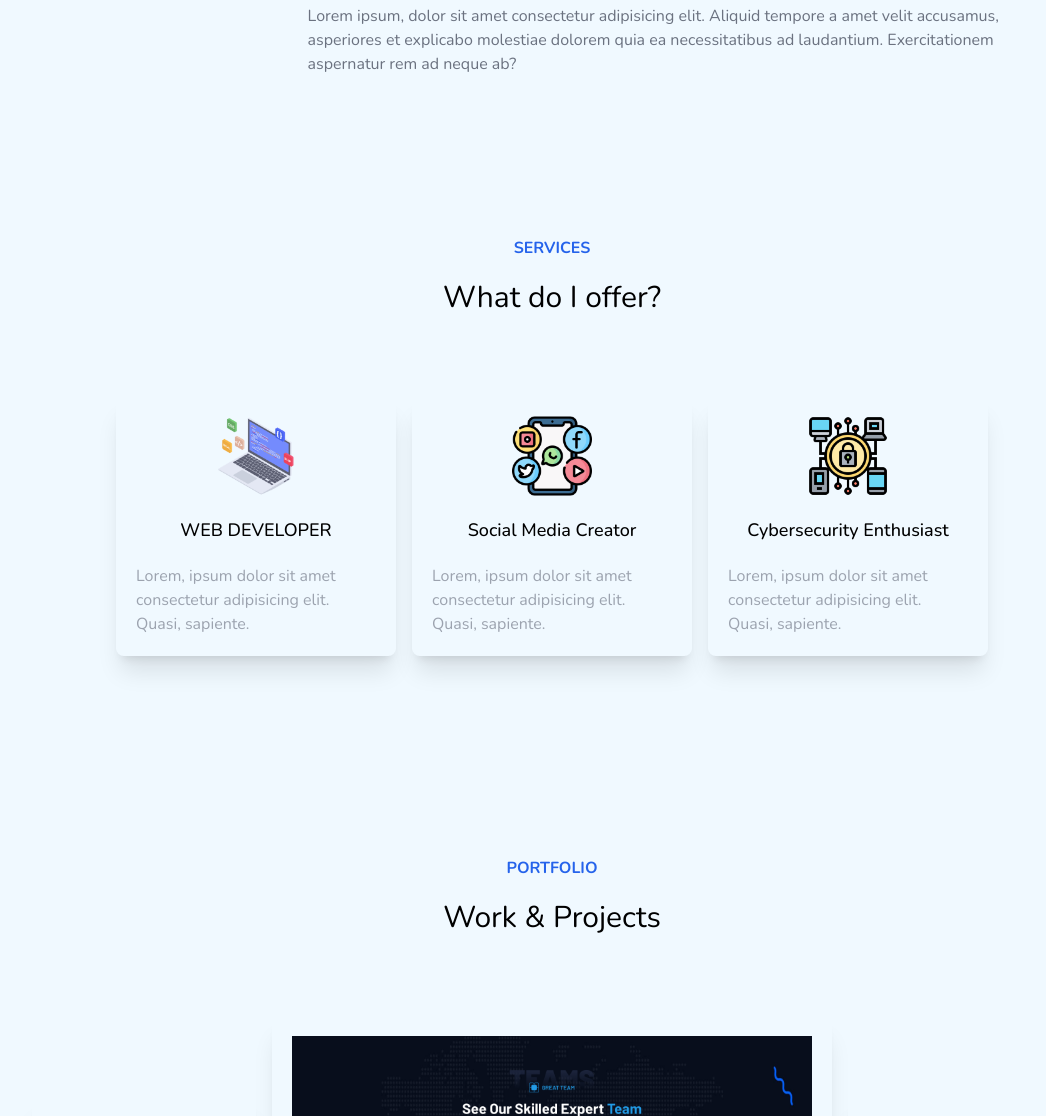
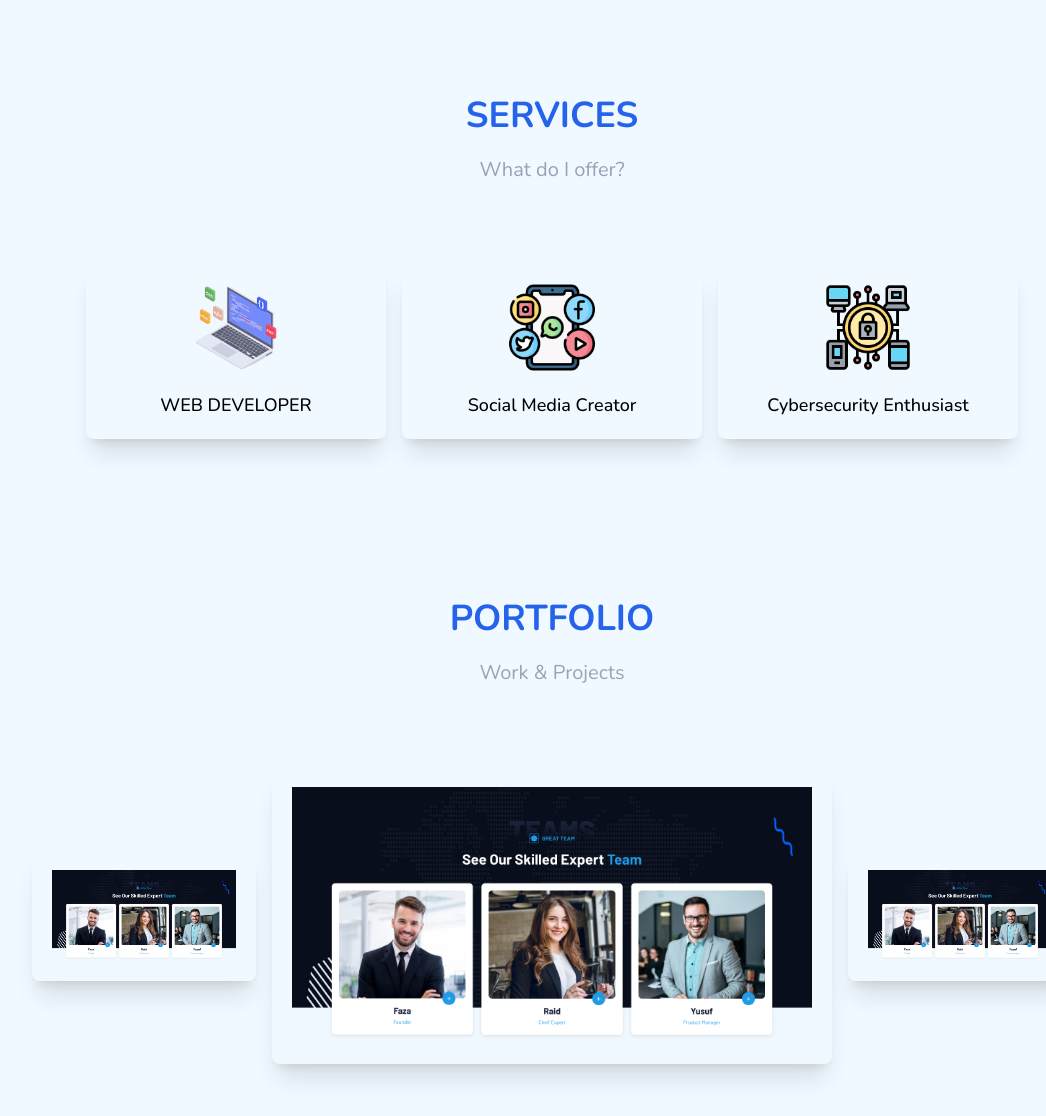
Before and after one commit to fazaram/portofolio_faza, a website: page index.html in a window 1280 px wide. Shown: the part 1428-2544 px from the top of the page, without its empty margins (88-1134 px from the left). Drawn offline with nearby package versions, Linux system fonts and the light colour scheme.

Commit message:
update index porto

```diff
--- a/index.html
+++ b/index.html
@@ -34,7 +34,7 @@
             <!-- <li class="hover:text-gray-500"><a href="#contact">contact</a></li> -->
           </ul>
           <img
-            src="./img/moon-3000995_640-removebg-preview.png"
+            src="./img/ChatGPT_Image_Jul_5__2025__10_34_29_PM-removebg-preview.png"
             alt=""
             class="w-14 cursor-pointer hidden md:block"
           />
@@ -159,25 +159,19 @@
             </div>
           </div>
           <!-- right -->
-          <div class="my-auto flex flex-col gap-5">
-            <h1 class="text-sky-600 font-bold md:text-2xl">ABOUT ME</h1>
-            <h1 class="text-3xl font-medium">Better Design</h1>
+          <div class="w-3/4 my-auto flex flex-col gap-5">
+            <h1 class="text-sky-600 font-bold md:text-4xl">ABOUT ME</h1>
+            <h1 class="text-xl font-light">Better Design</h1>
             <div class="flex flex-wrap items-center gap-2">
               <img src="./img/canva-icon.png" alt="" class="w-10 mb-2" />
               <img src="./img/capcut-icon.png" alt="" class="w-10 mb-2">
               <img src="./img/figma-icon.png" alt="" class="w-10 mb-2">
             </div>
-            <h1 class="text-3xl font-medium">Better Experience</h1>
+            <h1 class="text-xl font-light">Better Experience</h1>
             <p class="left-0">
               <a href="https://skillicons.dev">
                 <img src="https://skillicons.dev/icons?i=php,html,css,javascript,bootstrap,laravel,tailwind,react&theme=light" />
               </a>
-            </p>
-            <p class="text-gray-500">
-              Lorem ipsum, dolor sit amet consectetur adipisicing elit. Aliquid
-              tempore a amet velit accusamus, asperiores et explicabo molestiae
-              dolorem quia ea necessitatibus ad laudantium. Exercitationem
-              aspernatur rem ad neque ab?
             </p>
           </div>
         </div>
@@ -185,11 +179,11 @@
     </div>
     <!-- services -->
      <div id="service">
-      <div  class="container mx-auto p-20 flex flex-col items-center gap-10">
+      <div  class="container mx-auto p-10 flex flex-col items-center gap-10">
         <!-- top -->
         <div class="flex flex-col items-center gap-5">
-          <h1 class="text-blue-600 font-bold">SERVICES</h1>
-          <h1 class="text-3xl">What do I offer?</h1>
+          <h1 class="text-blue-600 font-bold  md:text-4xl">SERVICES</h1>
+          <h1 class="text-xl text-slate-400">What do I offer?</h1>
         </div>
           <!-- botton -->
            <div class="p-3 sm:p-0 flex flex-wrap items-center justify-center">
@@ -197,19 +191,19 @@
              <div class="w-full md:w-4/12 lg:w-1/4 shadow-xl rounded-lg p-5 my-3 md:my-10 flex flex-col items-center gap-5 m-2">
               <img  src="./img/web-development.png" alt="" class="w-1/3">
               <h1 class="font-medium text-lg">WEB DEVELOPER</h1>
-              <p class="text-gray-400">Lorem, ipsum dolor sit amet consectetur adipisicing elit. Quasi, sapiente.</p>
+              <p class="text-gray-400 hidden">Lorem, ipsum dolor sit amet consectetur adipisicing elit. Quasi, sapiente.</p>
              </div>
             <!-- card -->
              <div class="w-full md:w-4/12 lg:w-1/4 shadow-xl rounded-lg p-5 my-3 md:my-10 flex flex-col items-center gap-5 m-2">
               <img src="./img/social-media.png" alt="" class="w-1/3">
               <h1 class="font-medium text-lg">Social Media Creator</h1>
-              <p class="text-gray-400">Lorem, ipsum dolor sit amet consectetur adipisicing elit. Quasi, sapiente.</p>
+              <p class="text-gray-400 hidden">Lorem, ipsum dolor sit amet consectetur adipisicing elit. Quasi, sapiente.</p>
              </div>
             <!-- card -->
              <div class="w-full md:w-4/12 lg:w-1/4 shadow-xl rounded-lg p-5 my-3 md:my-10 flex flex-col items-center gap-5 m-2">
               <img src="./img/cyber-security.png" alt="" class="w-1/3">
               <h1 class="font-medium text-lg">Cybersecurity Enthusiast</h1>
-              <p class="text-gray-400">Lorem, ipsum dolor sit amet consectetur adipisicing elit. Quasi, sapiente.</p>
+              <p class="text-gray-400 hidden">Lorem, ipsum dolor sit amet consectetur adipisicing elit. Quasi, sapiente.</p>
              </div>
            </div>
       </div>
@@ -219,8 +213,8 @@
       <div  class="container mx-auto p-20 flex flex-col items-center gap-10">
         <!-- top -->
         <div class="flex flex-col items-center gap-5">
-          <h1 class="text-blue-600 font-bold">PORTFOLIO</h1>
-          <h1 class="text-3xl">Work & Projects</h1>
+          <h1 class="text-blue-600 font-bold md:text-4xl">PORTFOLIO</h1>
+          <h1 class="text-xl text-gray-400">Work & Projects</h1>
         </div>
           <!-- botton -->
            <div class="p-3 sm:p-0 flex flex-wrap items-center justify-center">
@@ -258,7 +252,7 @@
         </div>
       </div> -->
       <!-- footer -->
-       <footer class="w-full bg-sky-50 ">
+       <footer class="w-full bg-sky-100 ">
         <div class="container mx-auto py-2 flex items-center justify-between">
           <div>
             <img
```
Also changed, not shown: css/style.css, img/ChatGPT Image Jul 5, 2025, 10_34_29 PM.png (added), img/ChatGPT_Image_Jul_5__2025__10_34_29_PM-removebg-preview.png (added).
